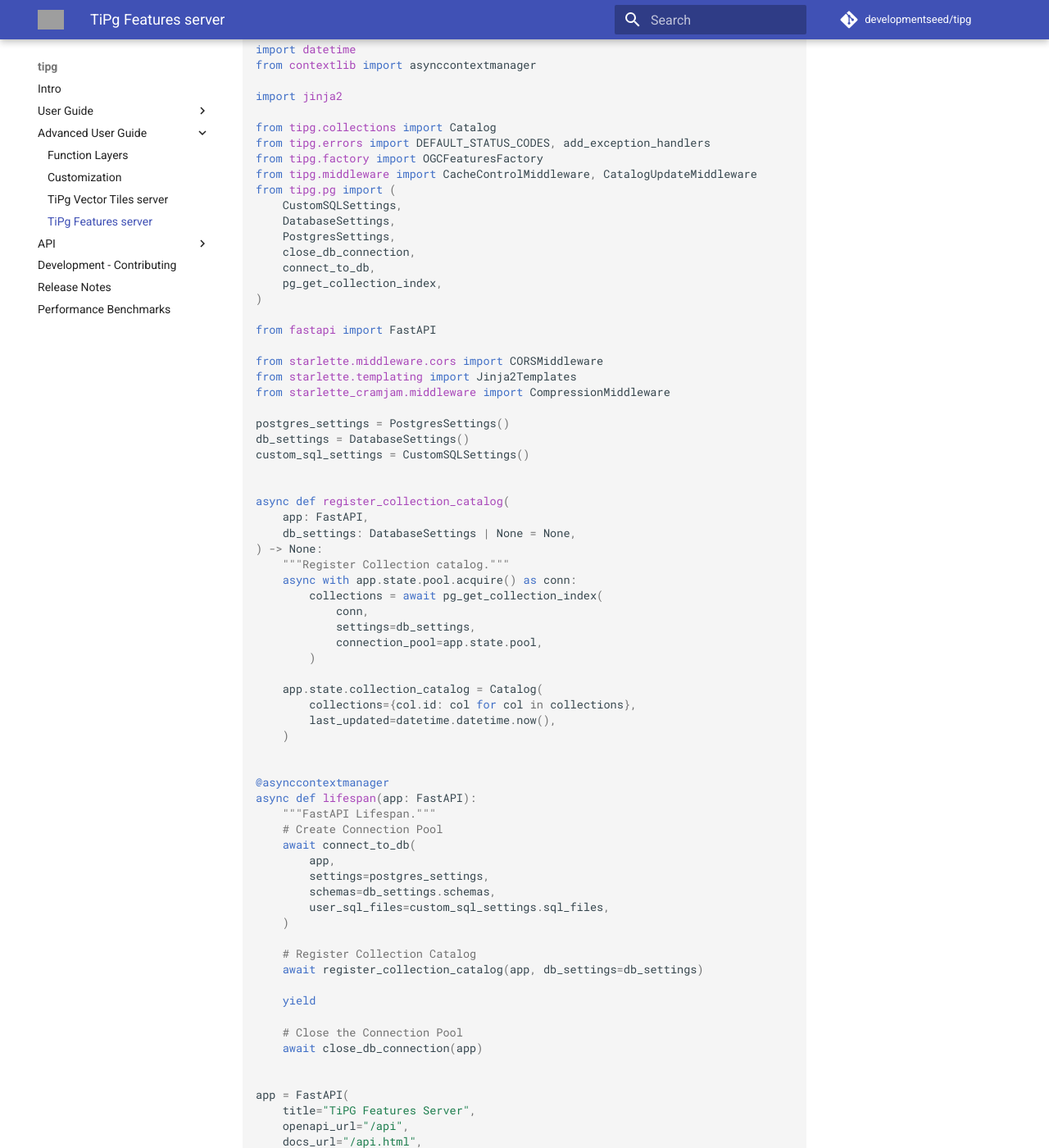
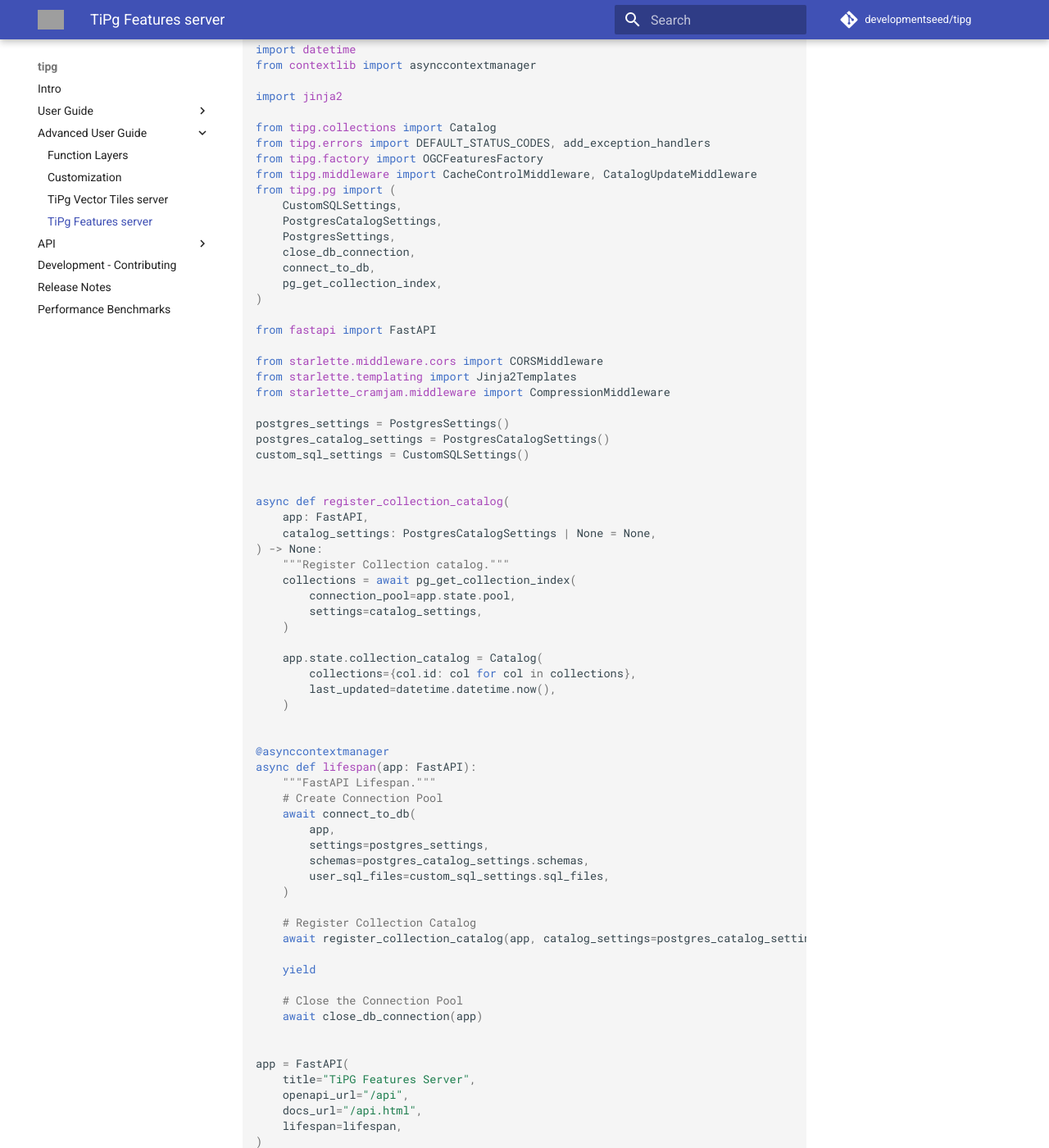
Before and after one commit to developmentseed/tipg, an MkDocs documentation site: the page built from docs/src/advanced/ogc_features_server.md, in a window 1280 px wide and 1400 px high, scrolled down 312 px. Shown: the whole window at 82% size. Built offline with MkDocs 1.6.1 and Material for MkDocs 9.7.7, drawn with Linux system fonts in a browser that asks for light colours; comment, search, counter and statistics services are not loaded; some of the changed text lies outside the part shown; grey boxes are pictures that could not be loaded.

Commit message:
refactor: rename DatabaseSettings to PostgresCatalogSettings and simplify pg_get_collection_index
- tipg.pg.settings.DatabaseSettings → PostgresCatalogSettings (same TIPG_DB_ prefix)
- pg_get_collection_index(*, connection_pool, settings=None) acquires its own connection
- tipg.main.register_collection_catalog takes a required catalog_settings
- update docs, notebook (+ IPython/jupyter/folium dev deps) and tests

Co-Authored-By: Claude Opus 5.5 <noreply@anthropic.com>

```diff
--- a/docs/src/advanced/ogc_features_server.md
+++ b/docs/src/advanced/ogc_features_server.md
@@ -17,7 +17,7 @@ from tipg.factory import OGCFeaturesFactory
 from tipg.middleware import CacheControlMiddleware, CatalogUpdateMiddleware
 from tipg.pg import (
     CustomSQLSettings,
-    DatabaseSettings,
+    PostgresCatalogSettings,
     PostgresSettings,
     close_db_connection,
     connect_to_db,
@@ -31,21 +31,19 @@ from starlette.templating import Jinja2Templates
 from starlette_cramjam.middleware import CompressionMiddleware
 
 postgres_settings = PostgresSettings()
-db_settings = DatabaseSettings()
+postgres_catalog_settings = PostgresCatalogSettings()
 custom_sql_settings = CustomSQLSettings()
 
 
 async def register_collection_catalog(
     app: FastAPI,
-    db_settings: DatabaseSettings | None = None,
+    catalog_settings: PostgresCatalogSettings | None = None,
 ) -> None:
     """Register Collection catalog."""
-    async with app.state.pool.acquire() as conn:
-        collections = await pg_get_collection_index(
-            conn,
-            settings=db_settings,
-            connection_pool=app.state.pool,
-        )
+    collections = await pg_get_collection_index(
+        connection_pool=app.state.pool,
+        settings=catalog_settings,
+    )
 
     app.state.collection_catalog = Catalog(
         collections={col.id: col for col in collections},
@@ -60,12 +58,12 @@ async def lifespan(app: FastAPI):
     await connect_to_db(
         app,
         settings=postgres_settings,
-        schemas=db_settings.schemas,
+        schemas=postgres_catalog_settings.schemas,
         user_sql_files=custom_sql_settings.sql_files,
     )
 
     # Register Collection Catalog
-    await register_collection_catalog(app, db_settings=db_settings)
+    await register_collection_catalog(app, catalog_settings=postgres_catalog_settings)
 
     yield
 
@@ -106,7 +104,7 @@ app.add_middleware(
     CatalogUpdateMiddleware,
     func=register_collection_catalog,
     ttl=300,
-    db_settings=db_settings,
+    catalog_settings=postgres_catalog_settings,
 )
 
 add_exception_handlers(app, DEFAULT_STATUS_CODES)
--- a/pyproject.toml
+++ b/pyproject.toml
@@ -46,6 +46,9 @@ dev = [
     "mapbox-vector-tile>=2.1",
     "numpy",
     "pre-commit",
+    "IPython",
+    "jupyter",
+    "folium",
     "bump-my-version",
     "tipg[metrics]",
 ]
```
Also changed, not shown: docs/src/advanced/customization.md (+13 -12 lines), docs/src/advanced/ogc_tiles_server.md (+10 -12 lines), docs/src/user_guide/configuration.md (+3 -3 lines), 8 other files.
